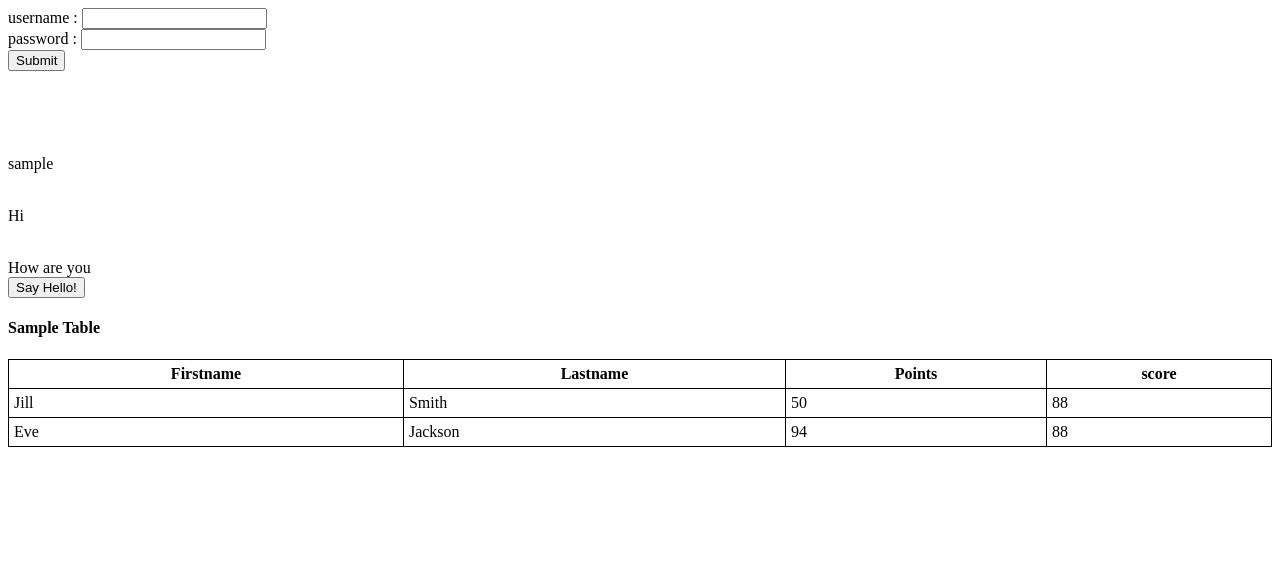
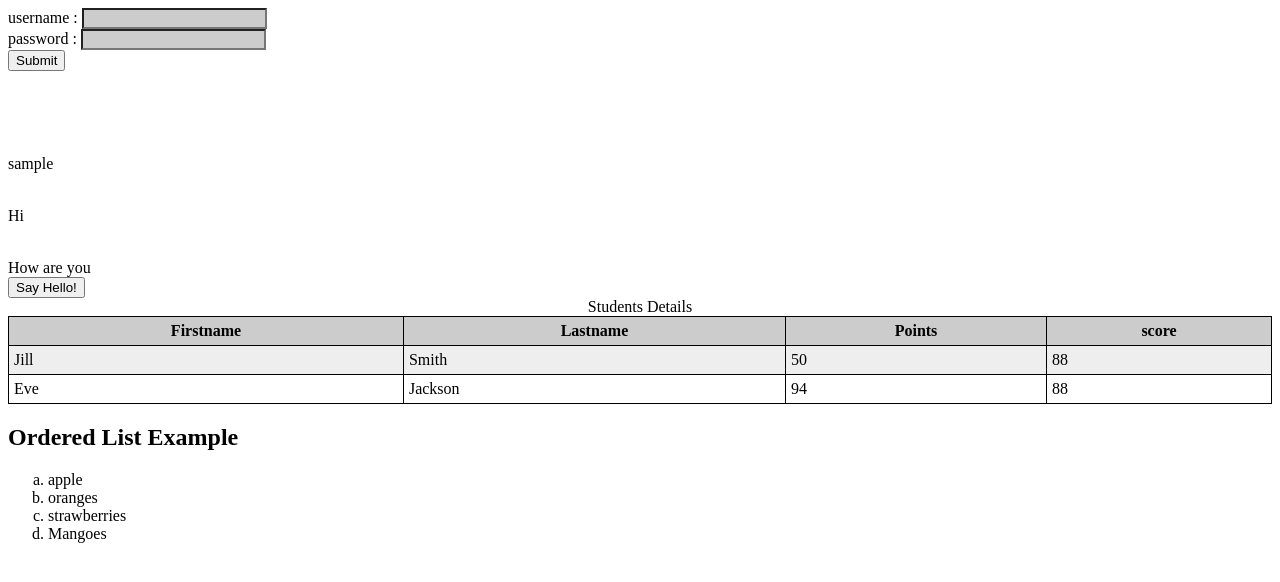
Before and after one commit to karunakaran86/MyProjects, a plain HTML site: page SampleJavaScript/Demo1/index.html in a window 1280 px wide. Drawn offline with Linux system fonts and the light colour scheme.

Commit message:
Added new form Demo

```diff
--- a/SampleJavaScript/Demo1/index.html
+++ b/SampleJavaScript/Demo1/index.html
@@ -20,8 +20,8 @@ How are you
 </div>
 <button onclick="wish()"> Say Hello!</button>
 <div>
-	<h4>Sample Table </h4>
-<table style="width:100%" id="SampleTable">
+ <table style="width:100%" id="SampleTable">
+  <caption>Students Details</caption>
 <tr>
     <th>Firstname</th>
     <th>Lastname</th>
@@ -42,6 +42,15 @@ How are you
   </tr>
 </table>
 	</div>
+  <div>
+<h2>Ordered List Example</h2>
+<ol type="a">
+<li>apple</li>
+<li>oranges</li>
+<li>strawberries</li>
+<li>Mangoes</li>
+</0l>
+</div>
 </body>
 
 </html>
--- a/SampleJavaScript/Demo1/sampleStyle.css
+++ b/SampleJavaScript/Demo1/sampleStyle.css
@@ -1,7 +1,21 @@
  table, th, td {
     border: 1px solid black;
     border-collapse: collapse;
+
 }
 th, td {
     padding: 5px;
 }
+table tr:nth-child(even) {
+    background-color: #eee;
+}
+table tr:nth-child(odd) {
+    background-color: #fff;
+}
+th{
+	    background-color: #ccc
+
+}
+input{
+	background-color: #ccc
+}
--- /dev/null
+++ b/SampleJavaScript/Form Demo/form.css
@@ -0,0 +1,3 @@
+form{
+	background-color: #ccc
+}
--- /dev/null
+++ b/SampleJavaScript/Form Demo/formJs.js
@@ -0,0 +1,3 @@
+function validateForm () {
+	console.log("function called");
+}
```
Also changed, not shown: SampleJavaScript/Form Demo/index.html (added, +13 -0 lines), SampleJavaScript/Form Demo/success.html (added, +7 -0 lines).
